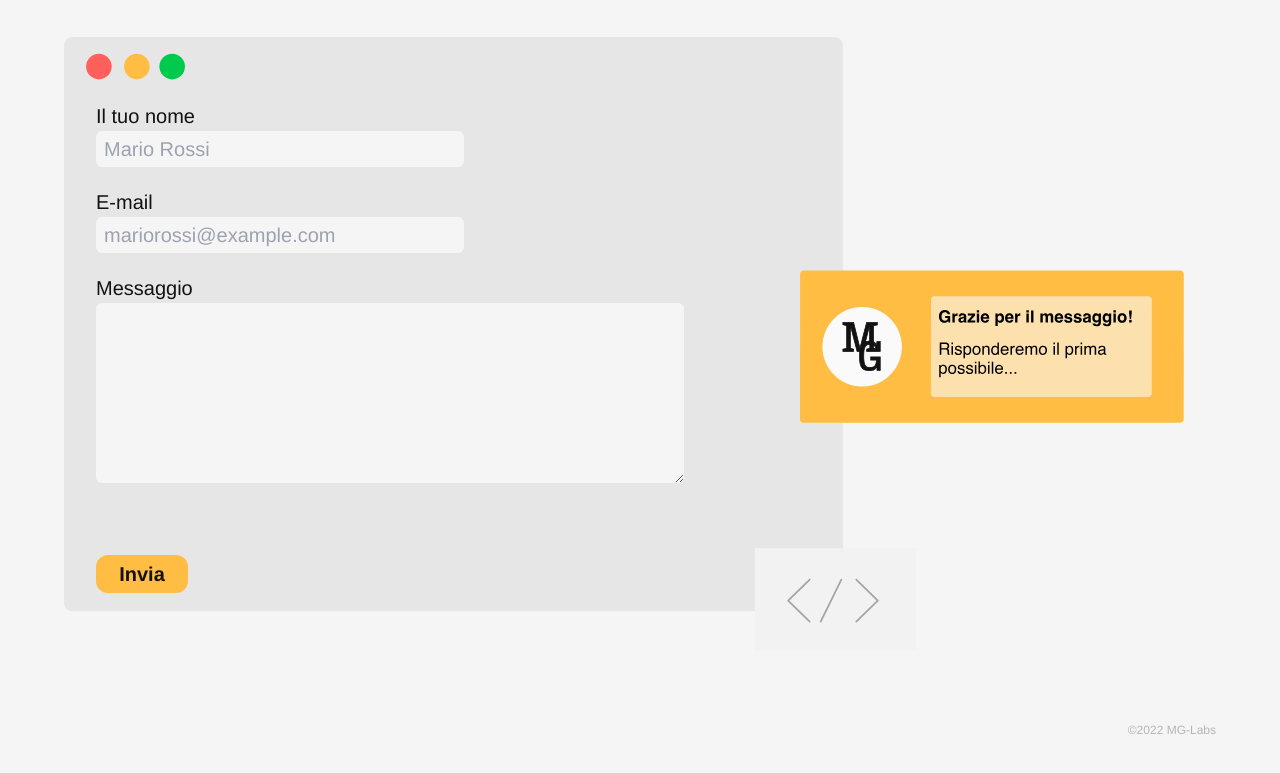
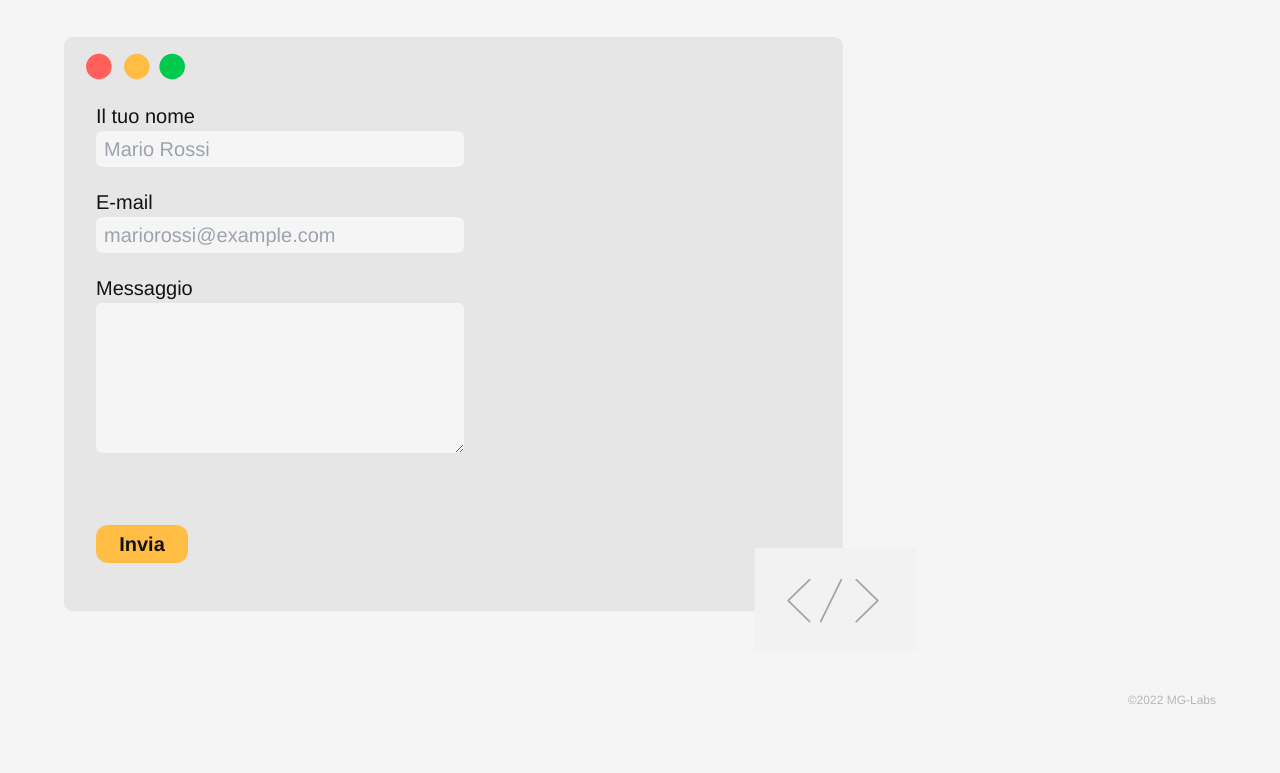
Before and after one commit to mattiamonti/MG-labs, a website: page contatti.html in a window 1280 px wide. Shown: the part 75-848 px from the top of the page. Drawn offline with nearby package versions, Linux system fonts and the light colour scheme.

Commit message:
corretto form email

```diff
--- a/contatti.html
+++ b/contatti.html
@@ -104,22 +104,24 @@
         </div>
 
         <div class="w-2/3 h-auto mt-16 pl-8">
-            <form action="" class="w-1/2 text-black">
-                <label class="text-menu">Il tuo nome<br><input type="text" placeholder="Mario Rossi"
+            <form action="mailto:mattiamonti2001@gmail.com,danielegnudi99@gmail.com" method="GET" class="w-1/2 text-black" enctype="text/plain">
+                <label class="text-menu">Il tuo nome<br><input type="text" name="subject" placeholder="Mario Rossi"
                         class="w-full h-9 rounded-md bg-white px-2 mb-5"></label>
-                <label class="text-menu">E-mail<br><input type="text" placeholder="mariorossi@example.com"
+                <label class="text-menu">E-mail<br><input type="email" name="from" placeholder="mariorossi@example.com"
                         class="w-full h-9 rounded-md bg-white px-2 mb-5"></label>
                 <label class="text-menu">Messaggio<br>
-                    <textarea rows="6" cols="50" name="message" placeholder=""
-                        class="px-2 rounded-md bg-white"></textarea>
+                    <textarea rows=5 name="body" placeholder=""
+                        class="px-2 rounded-md bg-white w-full h-2/3"></textarea>
                 </label>
+
                 <input type="submit" value="Invia"
                     class="w-1/4 bg-yellow text-black p-1 font-bold text-menu rounded-xl mt-16 hover:scale-110 hover:duration-150">
+
             </form>
         </div>
 
         <div id="illustrationwrapper" class="w-1/3 mt-16">
-            <img src="./img/sended-alert.svg" alt="Sended alert" class="h-full my-auto -ml-8">
+            <img src="./img/sended-alert.svg" id="message" alt="Sended alert" class="h-full my-auto -ml-8 hidden">
         </div>
 
     </div>
@@ -131,6 +133,12 @@
     </div>
 
 
+
+    <script>
+
+
+    </script>
+
 </body>
 
 </html>
```
